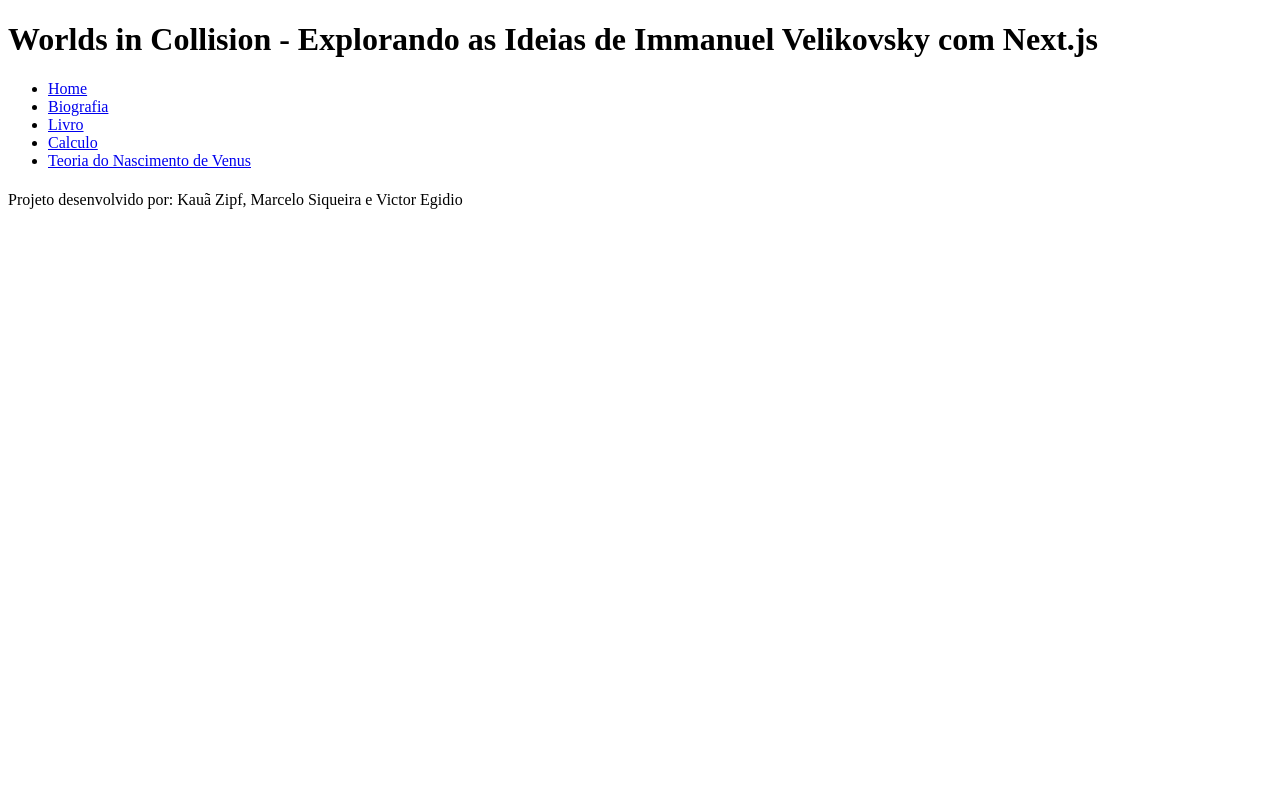
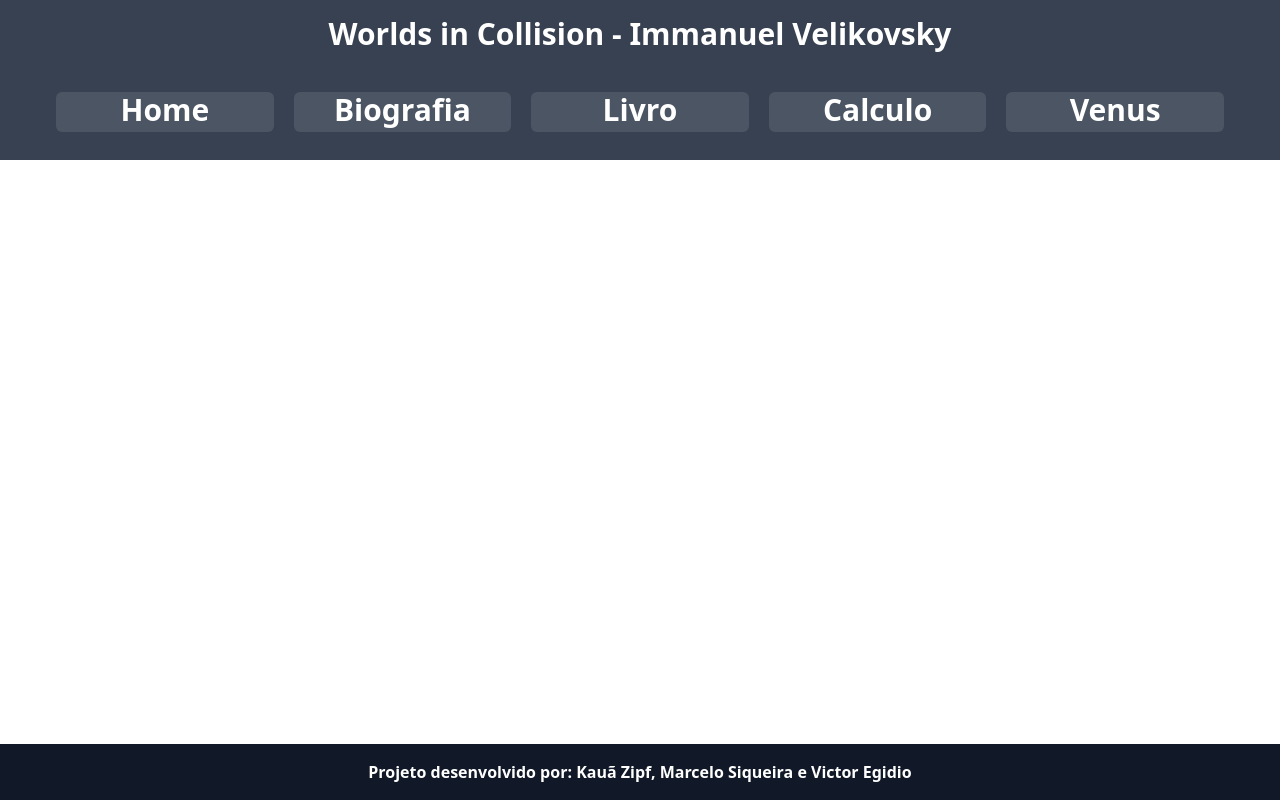
Before and after one commit to kauazipf/Checkpoint-5, a Next.js app in the folder cp5/: page / in a window 1280 px wide. Built offline with nearby package versions, Linux system fonts and the light colour scheme.

Commit message:
Estilização da pagina inicial.
Co-authored-by: marcelooou <marcelooou@users.noreply.github.com>

```diff
--- a/cp5/src/app/globals.css
+++ b/cp5/src/app/globals.css
@@ -0,0 +1,21 @@
+@tailwind base;
+@tailwind components;
+@tailwind utilities;
+
+@layer components {
+  .header {
+    @apply bg-gray-700 text-white text-3xl font-bold p-4 max-w-full h-[20vh] mx-auto text-center;
+  }
+
+  .lista {
+    @apply flex space-x-5 m-10 justify-center items-center;
+  }
+
+  .link {
+    @apply bg-gray-600 hover:bg-gray-300 hover:text-gray-900 h-[5vh] transition-colors duration-300 ease-in-out rounded-md w-full;
+  }
+}
+
+.footer {
+    @apply bg-gray-900 text-white text-center font-semibold py-4 w-full fixed bottom-0;
+  }
--- a/cp5/src/app/layout.tsx
+++ b/cp5/src/app/layout.tsx
@@ -1,6 +1,7 @@
 import Header from "@/components/Header/header";
 import Footer from "@/components/Footer/footer";
 import type { Metadata } from "next";
+import "./globals.css"
 
 export const metadata: Metadata = {
   title: "Create Next App",
--- a/cp5/src/components/Footer/footer.tsx
+++ b/cp5/src/components/Footer/footer.tsx
@@ -1,9 +1,8 @@
-import React from 'react';
 
 export default function Footer() {
-  return (
-    <footer className="bg-gray-600 text-white text-center py-4">
-      <p>Projeto desenvolvido por: Kauã Zipf, Marcelo Siqueira  e Victor Egidio </p>
-    </footer>
-  );
+    return (
+        <footer className="footer">
+            <p>Projeto desenvolvido por: Kauã Zipf, Marcelo Siqueira  e Victor Egidio </p>
+        </footer>
+    );
 }
--- a/cp5/src/components/Header/header.tsx
+++ b/cp5/src/components/Header/header.tsx
@@ -3,7 +3,7 @@
 export default function Header() {
   return (
     <header className="header">
-        <h1>Worlds in Collision - Explorando as Ideias de Immanuel Velikovsky com Next.js</h1>
+        <h1>Worlds in Collision - Immanuel Velikovsky</h1>
         <Menu />
     </header>
   )
--- a/cp5/src/components/Menu/menu.tsx
+++ b/cp5/src/components/Menu/menu.tsx
@@ -3,12 +3,12 @@
 export default function Menu() {
     return (
         <nav>
-            <ul>
-                <li> <Link href="/">Home</Link> </li>
-                <li> <Link href="/biografia">Biografia</Link> </li>
-                <li> <Link href="/livro">Livro</Link></li>
-                <li> <Link href="/calculo">Calculo</Link> </li>
-                <li> <Link href="/planeta">Teoria do Nascimento de Venus</Link></li>
+            <ul className="lista">
+                <li className="link"> <Link href="/">Home</Link> </li>
+                <li className="link"> <Link href="/biografia">Biografia</Link> </li>
+                <li className="link"> <Link href="/livro">Livro</Link></li>
+                <li className="link"> <Link href="/calculo">Calculo</Link> </li>
+                <li className="link"> <Link href="/planeta">Venus</Link></li>
             </ul>
         </nav>
     )
```
